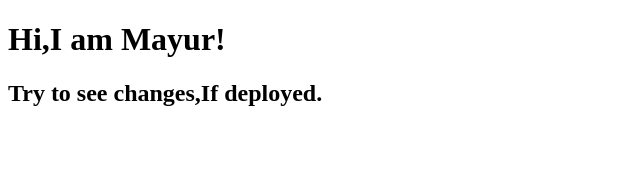
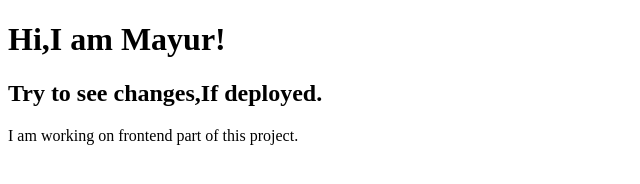
Before and after one commit to Mayur8933/NeogCamp-Portfolio, a plain HTML site: page index.html in a window 1280 px wide. Shown: the whole page, without its empty margins (0-640 px from the left). Drawn offline with Linux system fonts and the light colour scheme.

Commit message:
Update: Details

```diff
--- a/index.html
+++ b/index.html
@@ -9,5 +9,7 @@
 <body>
     <h1>Hi,I am Mayur!</h1>
     <h2>Try to see changes,If deployed.</h2>
+
+    I am working on frontend part of this project.
 </body>
 </html>
```
